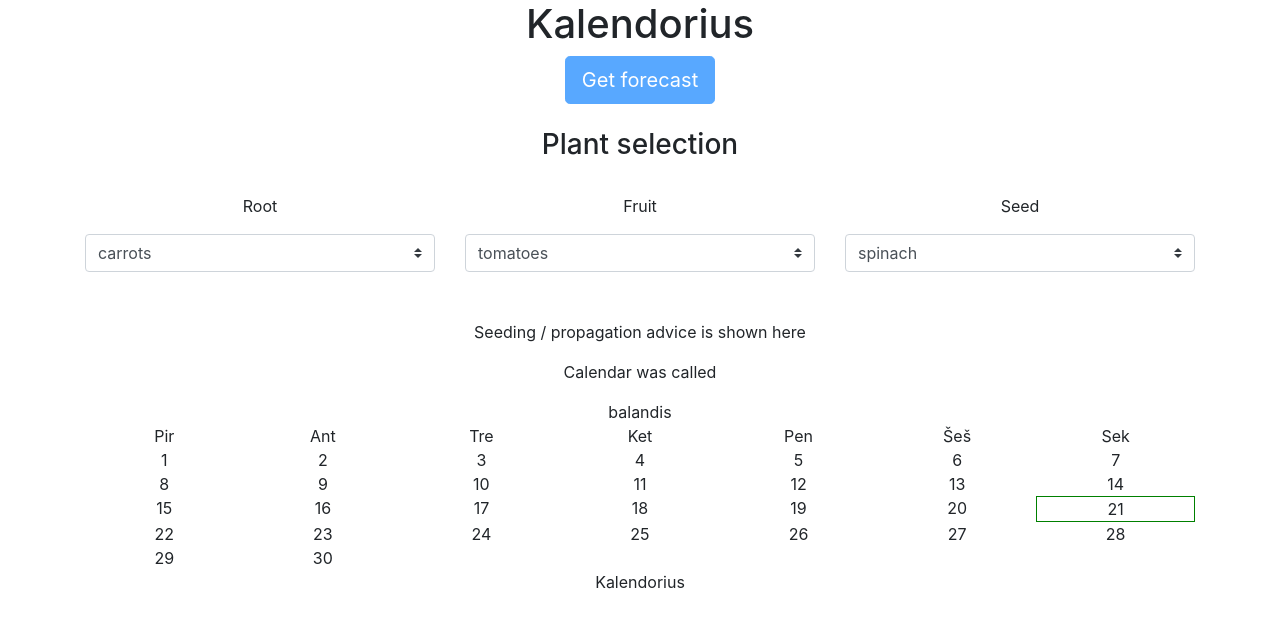
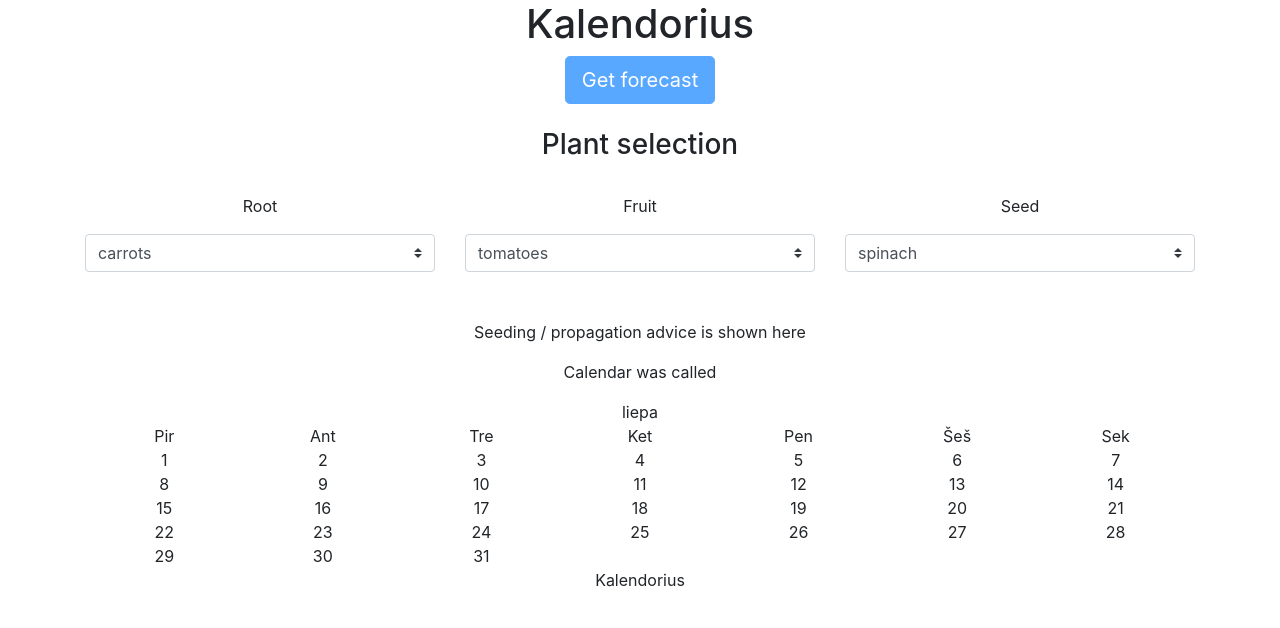
Before and after one commit to horolug/garden-forecast, a React (Create React App) app: page / in a window 1280 px wide. Shown: the top 628 px of the page. Built offline with nearby package versions, Linux system fonts and the light colour scheme.

Commit message:
Calendar is generated based on dynamic month value. Current day calculations takes dynamic value into consideration

```diff
--- a/src/Components/Calendar/Calendar.js
+++ b/src/Components/Calendar/Calendar.js
@@ -8,13 +8,11 @@ class plantingCalendar extends React.Component {
 
   constructor(props) {
     super(props);
-    this.state = {
-      days: this.createDayCells(),
-    };
+    this.state = {};
   }
 
-  createBlankCells( ){
-    const startOfMonth = moment().startOf("month").format("YYYY-MM-DD");
+  createBlankCells( month ){
+    const startOfMonth = moment(month).startOf("month").format("YYYY-MM-DD");
     const firstDayOfMonth = moment(startOfMonth).isoWeekday();
     let blankCells = [];
     if ( firstDayOfMonth > 1 ){
@@ -28,16 +26,17 @@ class plantingCalendar extends React.Component {
     return blankCells;
   }
 
-  createDayCells(){
-    let listOfDays = this.createBlankCells();
-    this.createBlankCells();
+  createDayCells(month){
+    let listOfDays = this.createBlankCells( month );
     if ( !this.props.dayList ){
-      for ( let i = 0; i < moment().daysInMonth(); i++ ){
-        listOfDays.push( <div className={this.currentDay(i+1)} key={i+1}> {i+1}</div>);
+      for ( let i = 0; i < moment(month).daysInMonth(); i++ ){
+        const startOfMonth =  moment(month).startOf("month").format("YYYY-MM");
+        const dateInQuestion = moment(startOfMonth+"-"+(i+1)).format("YYYY-MM-DD");
+        listOfDays.push( <div className={this.currentDay(dateInQuestion)} key={i+1}> {i+1}</div>);
       }
     } else {
       for ( let i = 0; i < this.props.dayList.length; i++ ){
-        const calendarDay = moment(this.props.dayList[i].date).format("D");
+        const calendarDay = moment(this.props.dayList[i].date).format("YYYY-MM-DD");
         let optimal = "calendarDay";
         if (this.props.dayList[i].optimal){
           optimal = "calendarDay optimal";
@@ -54,8 +53,8 @@ class plantingCalendar extends React.Component {
     return listOfDays;
   }
 
-  createTableRows(){
-    const dayList = this.createDayCells();
+  createTableRows(month){
+    const dayList = this.createDayCells(month);
     let calendarTable = [];
     let tableRows = [];
 
@@ -82,10 +81,10 @@ class plantingCalendar extends React.Component {
     return calendarTable;
   }
 
-  createCalendarHeader(){
+  createCalendarHeader(month){
     const currentMonth = <div className="row">
       <div className="col">
-        {moment().format("MMMM")}
+        {moment(month).format("MMMM")}
       </div>
     </div>;
 
@@ -102,9 +101,9 @@ class plantingCalendar extends React.Component {
     return weekdays;
   }
 
-  currentDay( dayInQuestion ){
+  currentDay( dateInQuestion ){
     let currentDay = "calendarDay";
-    if ( parseInt(dayInQuestion) === parseInt( moment().format('D') ) ){
+    if ( dateInQuestion ===  moment().format("YYYY-MM-DD") ){
       currentDay = "calendarDay currentDay";
     }
 
@@ -116,9 +115,9 @@ class plantingCalendar extends React.Component {
       <div>
         <p>Calendar was called</p>
         <div className="container">
-          {this.createCalendarHeader()}
+          {this.createCalendarHeader(this.props.monthInQuestion)}
           <div className="row"> {this.createWeekDays()} </div>
-          {this.createTableRows()}
+          {this.createTableRows(this.props.monthInQuestion)}
         </div>
       </div>
     );
--- a/src/Components/Helpers/Helpers.js
+++ b/src/Components/Helpers/Helpers.js
@@ -96,15 +96,14 @@ const helpers = {
     return currentMoonphase;
   },
 
-  monthDays( plantType ){
+  monthDays( plantType, month ){
     if (plantType == null || plantType === ""  ){
       return false;
     }
-
-    const startOfMonth = moment().startOf("month").format("YYYY-MM-DD");
+    const startOfMonth = moment(month).startOf("month").format("YYYY-MM-DD");
     let dayList = [];
 
-    for ( let i = 0; i < moment().daysInMonth(); i++ ){
+    for ( let i = 0; i < moment(month).daysInMonth(); i++ ){
       const givenDay = moment(startOfMonth).add(i, 'days').format("YYYY-MM-DD");
       const isOptimal = this.isOptimalForPlanting(givenDay, plantType);
       dayList.push({
--- a/src/Components/PlantSelector/PlantSelector.js
+++ b/src/Components/PlantSelector/PlantSelector.js
@@ -1,4 +1,5 @@
 import React from 'react';
+import moment from 'moment'
 import CallDarkSky from '../DarkSky/DarkSky';
 import DropDown from '../DropDown/DropDown';
 import PlantingCalendar from '../Calendar/Calendar';
@@ -15,6 +16,7 @@ class PlantSelector extends React.Component {
       seedPlants: ['spinach', 'lettuce'],
       plantName: '',
       plantType: '',
+      currentMonth: moment("2019-07-01").format("YYYY-MM-DD"),
     };
     this.selectedPlant = this.selectedPlant.bind(this);
 
@@ -79,7 +81,8 @@ class PlantSelector extends React.Component {
 
            <PlantingCalendar
              storeMonthDates={this.storeMonthDates}
-             dayList={helpers.monthDays(this.state.plantType)}
+             monthInQuestion={this.state.currentMonth}
+             dayList={helpers.monthDays(this.state.plantType, this.state.currentMonth )}
             />
           </div>
         </div>
```
